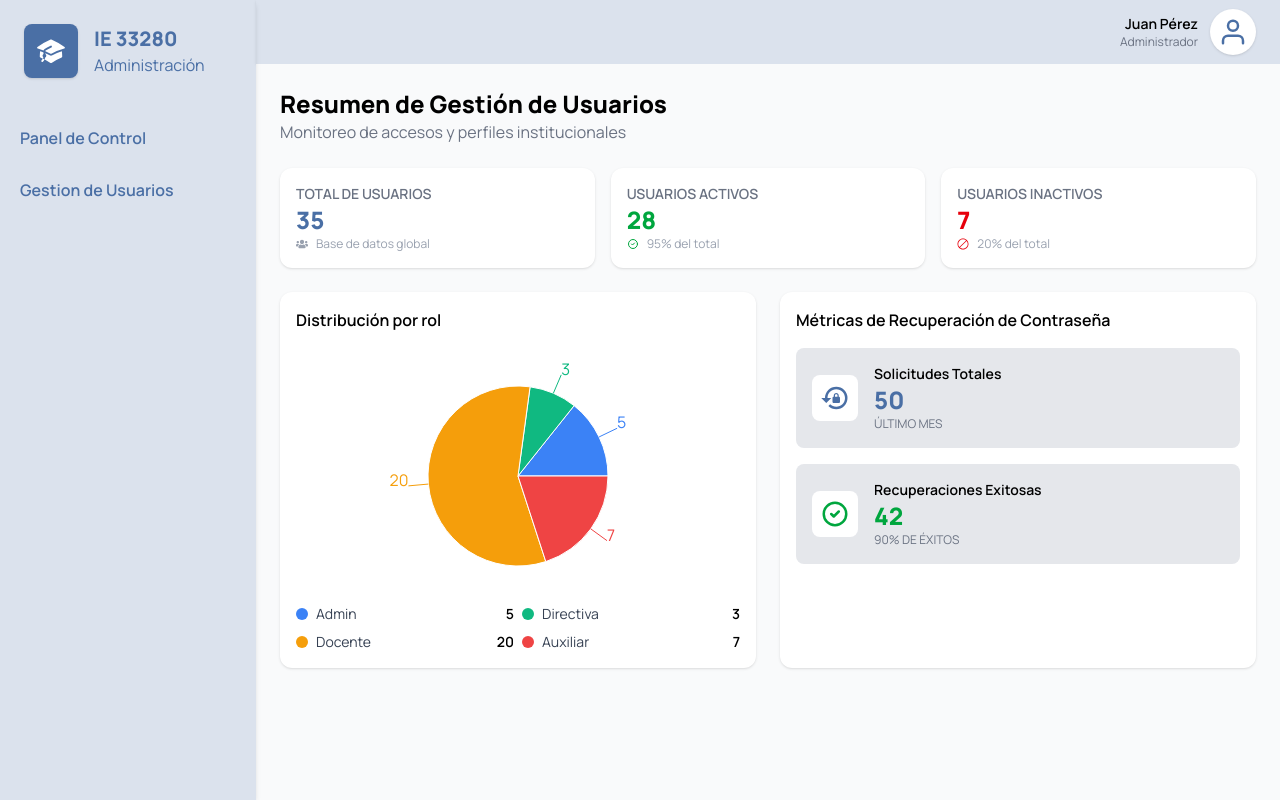
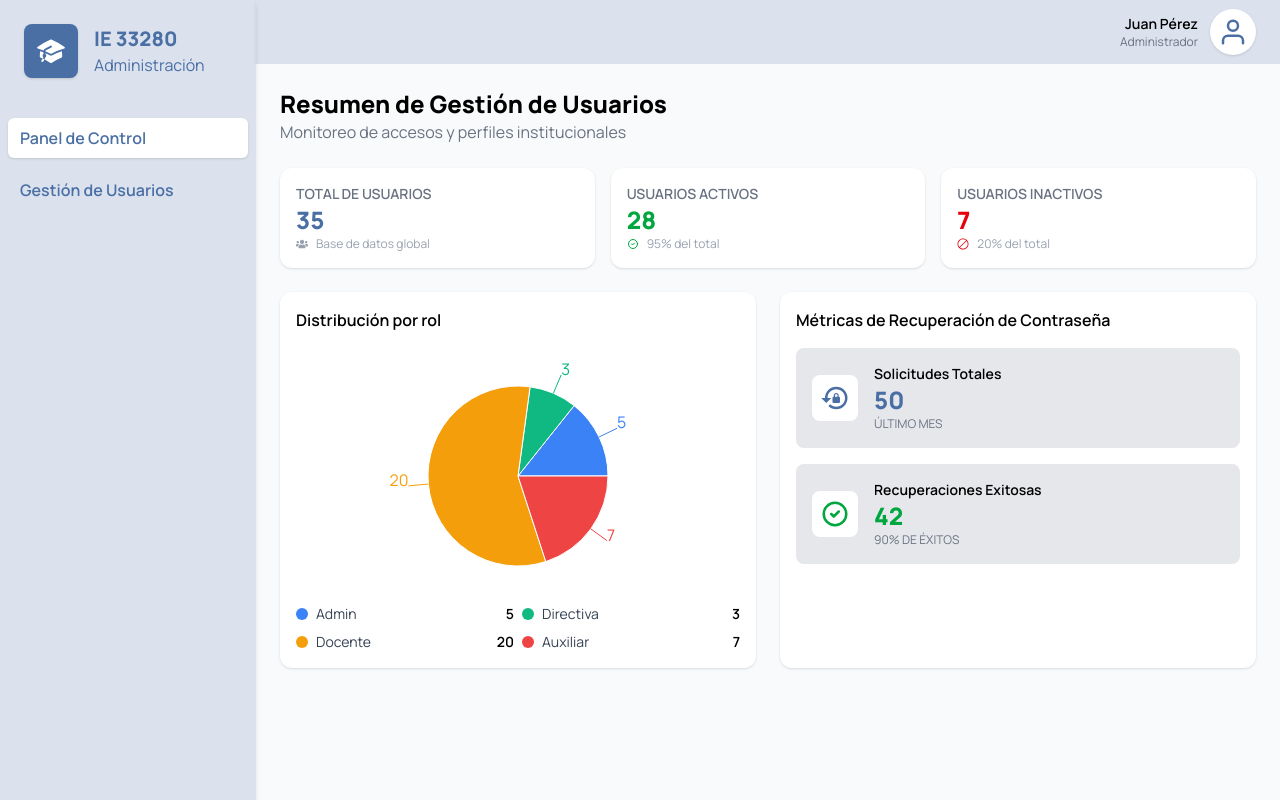
Before and after one commit to GinoAMB/MatriculaFrontend, a React (Vite) app: page /admin/dashboard in a window 1280 px wide. Built offline with nearby package versions, Linux system fonts and the light colour scheme.

Commit message:
Pequeño rediseño del nav

```diff
--- a/src/components/Navbar.tsx
+++ b/src/components/Navbar.tsx
@@ -1,5 +1,6 @@
 import { HiAcademicCap } from "react-icons/hi2";
 import { FiX } from "react-icons/fi";
+import { NavLink } from "react-router-dom";
 
 export default function Navbar({ open, setOpen }: any) {
   return (
@@ -7,7 +8,8 @@ export default function Navbar({ open, setOpen }: any) {
       className={`
         fixed md:static top-0 left-0 z-50
         h-full md:h-auto
-        w-64 bg-primary-transparent2 shadow-md p-2 flex flex-col gap-6
+        w-64 bg-white md:bg-[rgba(74,111,165,0.2)]
+        shadow-md p-2 flex flex-col gap-6
         transform transition-transform duration-300
         ${open ? "translate-x-0" : "-translate-x-full"}
         md:translate-x-0
@@ -37,19 +39,32 @@ export default function Navbar({ open, setOpen }: any) {
       </div>
 
       {/* MENÚ */}
-      <nav className="flex flex-col gap-3 text-primary font-semibold">
-        <a
-          href="/admin/dashboard"
-          className="px-3 py-2 rounded-md hover:bg-white"
+      <nav className="flex flex-col gap-3 text-gray-800 md:text-primary font-semibold">
+        <NavLink
+          to="/admin/dashboard"
+          className={({ isActive }) =>
+            `px-3 py-2 rounded-md transition ${
+              isActive
+                ? "bg-gray-100 md:bg-white text-primary shadow"
+                : "hover:bg-gray-100 md:hover:bg-white"
+            }`
+          }
         >
           Panel de Control
-        </a>
-        <a
-          href="/admin/users"
-          className="px-3 py-2 rounded-md hover:bg-white"
+        </NavLink>
+
+        <NavLink
+          to="/admin/users"
+          className={({ isActive }) =>
+            `px-3 py-2 rounded-md transition ${
+              isActive
+                ? "bg-gray-100 md:bg-white text-primary shadow"
+                : "hover:bg-gray-100 md:hover:bg-white"
+            }`
+          }
         >
-          Gestion de Usuarios
-        </a>
+          Gestión de Usuarios
+        </NavLink>
       </nav>
     </aside>
   );
--- a/src/layouts/MainLayout.tsx
+++ b/src/layouts/MainLayout.tsx
@@ -7,8 +7,7 @@ export default function MainLayout() {
   const [open, setOpen] = useState(false);
 
   return (
-    <div className="min-h-screen flex">
-
+    <div className="h-screen flex overflow-hidden">
       {/* SIDEBAR */}
       <Navbar open={open} setOpen={setOpen} />
 
@@ -52,7 +51,7 @@ export default function MainLayout() {
         </header>
 
         {/* CONTENIDO */}
-        <main className="flex-1 p-4 md:p-6 bg-gray-50">
+        <main className="flex-1 p-4 md:p-6 bg-gray-50 overflow-y-auto">
           <Outlet />
         </main>
       </div>
```
